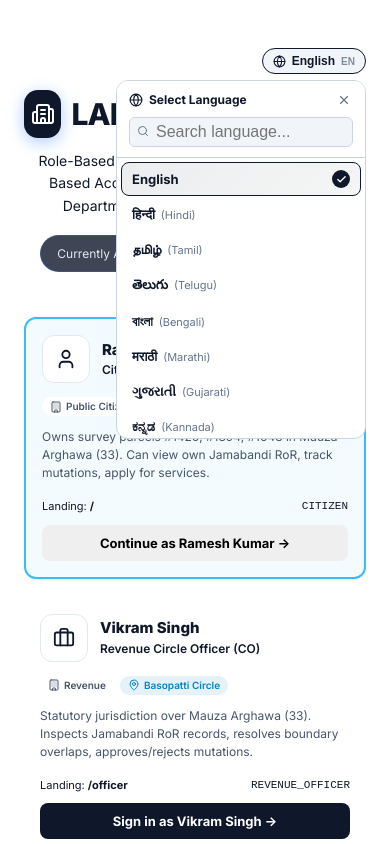
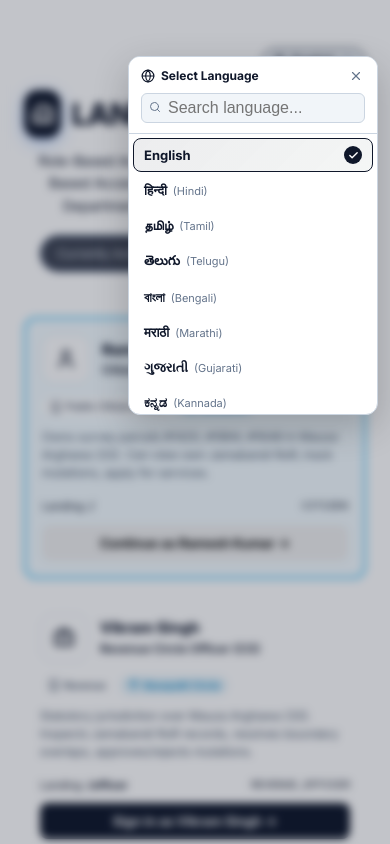
Before and after one commit to aditya-mall2005/LandStack-GiS, a Next.js app: page /login in a window 390 px wide. Both pictures are taken after a click on the button "Select Language". Built offline with nearby package versions, Linux system fonts and the light colour scheme.

Commit message:
fix(ui): fix mobile language selector dropdown left clipping with fixed viewport positioning and backdrop

```diff
--- a/src/app/globals.css
+++ b/src/app/globals.css
@@ -1148,3 +1148,41 @@ a:hover { text-decoration: underline; }
 .maplibregl-popup-tip {
   border-top-color: var(--bg-card) !important;
 }
+
+/* ── Language Selector Popover ── */
+.language-dropdown-menu {
+  position: absolute;
+  top: calc(100% + 6px);
+  right: 0;
+  width: 250px;
+  max-width: calc(100vw - 24px);
+  background: var(--bg-elevated);
+  border: 1px solid var(--border-default);
+  border-radius: var(--radius-lg);
+  box-shadow: var(--shadow-xl);
+  z-index: 1100;
+  overflow: hidden;
+  display: flex;
+  flex-direction: column;
+}
+
+.language-dropdown-sidebar {
+  top: auto;
+  bottom: 0;
+  left: calc(100% + 10px);
+  right: auto;
+}
+
+@media (max-width: 768px) {
+  .language-dropdown-menu {
+    position: fixed !important;
+    top: 56px !important;
+    right: 12px !important;
+    left: auto !important;
+    bottom: auto !important;
+    width: 250px !important;
+    max-width: calc(100vw - 24px) !important;
+    z-index: 2100 !important;
+    box-shadow: 0 12px 36px rgba(0, 0, 0, 0.2) !important;
+  }
+}
--- a/src/components/LanguageSelector.tsx
+++ b/src/components/LanguageSelector.tsx
@@ -146,27 +146,22 @@ export function LanguageSelector({ variant = "compact", className = "" }: Langua
         </div>
       )}
 
+      {/* Mobile Backdrop when open */}
+      {isOpen && (
+        <div
+          className="sidebar-backdrop active"
+          style={{ zIndex: 2050, background: "rgba(15, 23, 42, 0.25)" }}
+          onClick={() => setIsOpen(false)}
+          aria-hidden="true"
+        />
+      )}
+
       {/* Language Modal / Dropdown Menu */}
       {isOpen && (
         <div
-          className="animate-in no-scrollbar"
-          style={{
-            position: "absolute",
-            top: variant === "sidebar" ? "auto" : "calc(100% + 6px)",
-            bottom: variant === "sidebar" ? 0 : "auto",
-            left: variant === "sidebar" ? "calc(100% + 10px)" : "auto",
-            right: variant === "sidebar" ? "auto" : 0,
-            width: 250,
-            maxWidth: "calc(100vw - 28px)",
-            background: "var(--bg-elevated)",
-            border: "1px solid var(--border-default)",
-            borderRadius: "var(--radius-lg)",
-            boxShadow: "var(--shadow-xl)",
-            zIndex: 1100,
-            overflow: "hidden",
-            display: "flex",
-            flexDirection: "column",
-          }}
+          className={`animate-in no-scrollbar language-dropdown-menu ${
+            variant === "sidebar" ? "language-dropdown-sidebar" : ""
+          }`}
         >
           {/* Header & Search */}
           <div
--- a/src/lib/i18n/translations.ts
+++ b/src/lib/i18n/translations.ts
@@ -1,7 +1,9 @@
 /**
  * LandStack — Pan-India Multi-Language Translation Dictionary
  * Supporting 11 Indian languages with regional land revenue terminology.
- */export interface LanguageMeta {
+ */
+
+export interface LanguageMeta {
   code: string;
   name: string;
   englishName: string;
```
